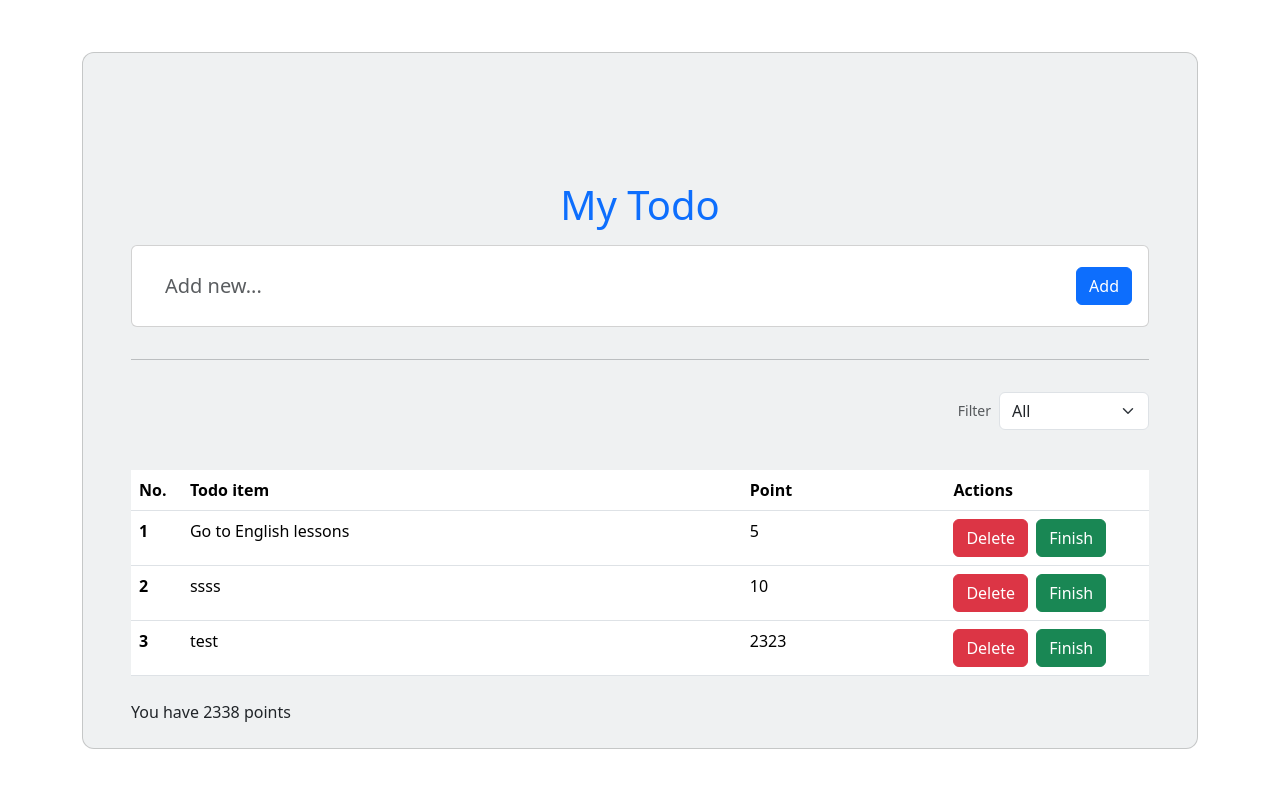
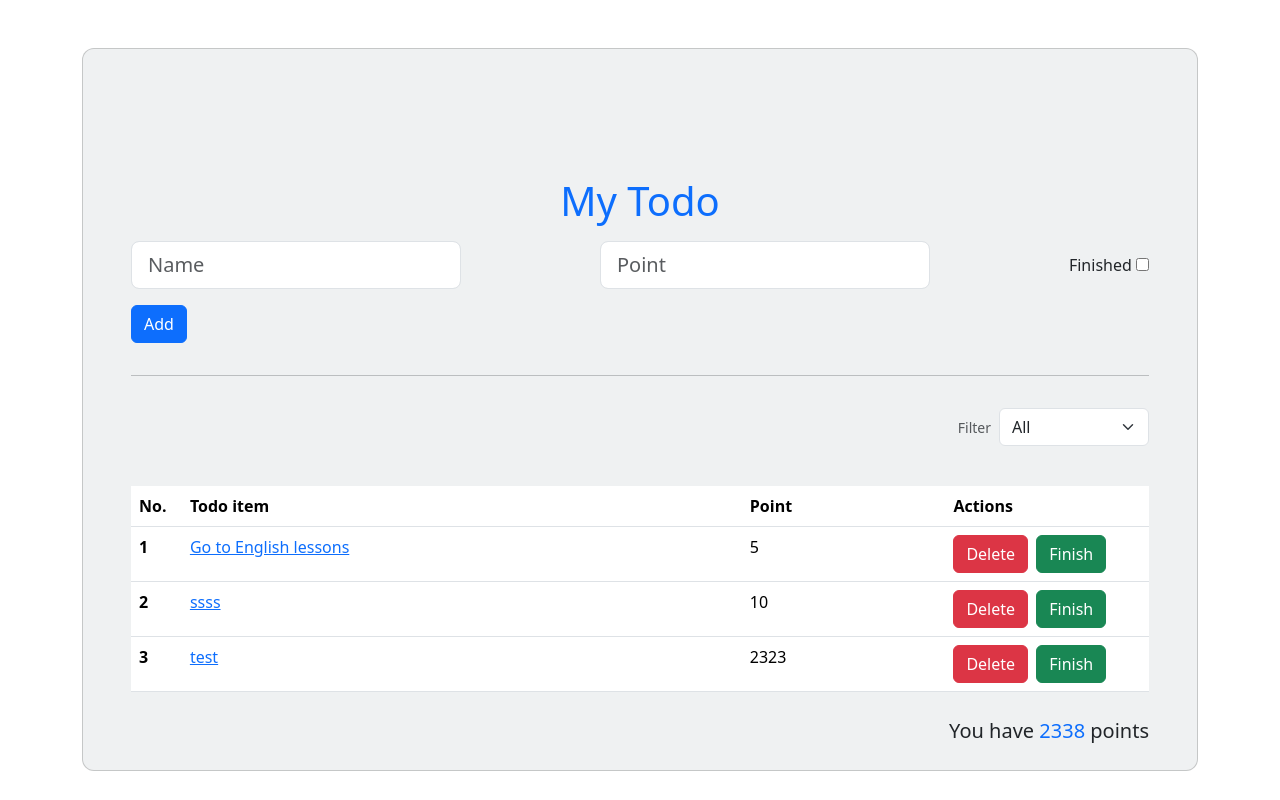
Before and after one commit to simonK605/django-todo, a Django app: page /todo in a window 1280 px wide. Shown: the part 56-856 px from the top of the page. Run offline with Django 4.2, Linux system fonts and the light colour scheme; data comes from the database, SQL or seed files in the repository; both versions use the stored data as it was after the commit.

Commit message:
Created store functionality

```diff
--- a/apps/todo/templates/todo/index.html
+++ b/apps/todo/templates/todo/index.html
@@ -13,21 +13,25 @@
                             <h1 class="text-center text-primary">My Todo</h1>
                         </p>
 
-                        <div class="pb-2">
-                            <div class="card">
-                                <div class="card-body">
-                                    <div class="d-flex flex-row align-items-center">
-                                        <input type="text" class="form-control form-control-lg"
-                                            id="exampleFormControlInput1" placeholder="Add new...">
-                                        <a href="#!" data-mdb-toggle="tooltip" title="Set due date"><i
-                                                class="fas fa-calendar-alt fa-lg me-3"></i></a>
-                                        <div>
-                                            <button type="button" class="btn btn-primary">Add</button>
-                                        </div>
-                                    </div>
+                        <form class="pb-2" action="{% url 'todo.store' %}" method="post">
+                            {% csrf_token %}
+                            <div class="d-flex justify-content-between align-items-center">
+                                <div class="d-flex flex-row align-items-center">
+                                    <input type="text" name="name" class="form-control form-control-lg" placeholder="Name">
+                                </div>
+                                <div class="d-flex flex-row align-items-center">
+                                    <input type="number" name="point" class="form-control form-control-lg" placeholder="Point">
+                                </div>
+                                <div>
+                                    <label for="done">Finished</label>
+                                    <input type="checkbox" id="done" name="done">
                                 </div>
                             </div>
-                        </div>
+
+                            <div class="mt-3">
+                                <button type="submit" class="btn btn-primary">Add</button>
+                            </div>
+                        </form>
 
                         <hr class="my-4">
 
@@ -54,7 +58,11 @@
                                 {% for todo in todos %}
                                     <tr>
                                         <th scope="row">{{ todo.id }}</th>
-                                        <td>{{ todo.name }}</td>
+                                        <td>
+                                            <a href="{% url 'todo.show' todo.id %}">
+                                                {{ todo.name }}
+                                            </a>
+                                        </td>
                                         <td>{{ todo.point_id }}</td>
                                         <td>
                                             <button type="submit" class="btn btn-danger">Delete</button>
@@ -64,8 +72,8 @@
                                 {% endfor %}
                             </tbody>
                         </table>
-                        <div>
-                            <span>You have {{ points_sum }} points</span>
+                        <div class="d-flex justify-content-end">
+                            <span class="lead">You have <span class="text-primary">{{ points_sum }}</span> points</span>
                         </div>
                     </div>
                 </div>
--- a/apps/todo/urls.py
+++ b/apps/todo/urls.py
@@ -4,4 +4,5 @@ from . import views
 urlpatterns = [
     path('', views.index, name='todo.index'),
     path('/<int:id>', views.show, name='todo.show'),
+    path('/store', views.store, name='todo.store'),
 ]
--- a/apps/todo/views.py
+++ b/apps/todo/views.py
@@ -1,8 +1,14 @@
 from django.shortcuts import render
 from django.db.models import Sum
+from django.shortcuts import get_object_or_404, render, redirect
 
 # Models
 from .models import Todo
+from .models import Point
+
+# Forms
+from .forms import TodoForm
+
 
 def index(request):
     todos = Todo.objects.all()
@@ -15,8 +21,21 @@ def index(request):
 
 
 def show(request, id):
-    todo = Todo.objects.get(id=id)
+    todo = get_object_or_404(Todo, id=id)
 
     return render(request, 'todo/show.html', {
         'todo': todo
     })
+
+def store(request):
+    form = TodoForm(request.POST)
+    point = Point.objects.create(value=request.POST['point'])
+
+    if point:
+        if form.is_valid():
+            todo = form.save(commit=False)
+            todo.point_id = point
+            todo.save()
+
+
+    return redirect('todo.index')
```
Also changed, not shown: apps/todo/forms.py (added, +8 -0 lines), db.sqlite3.
